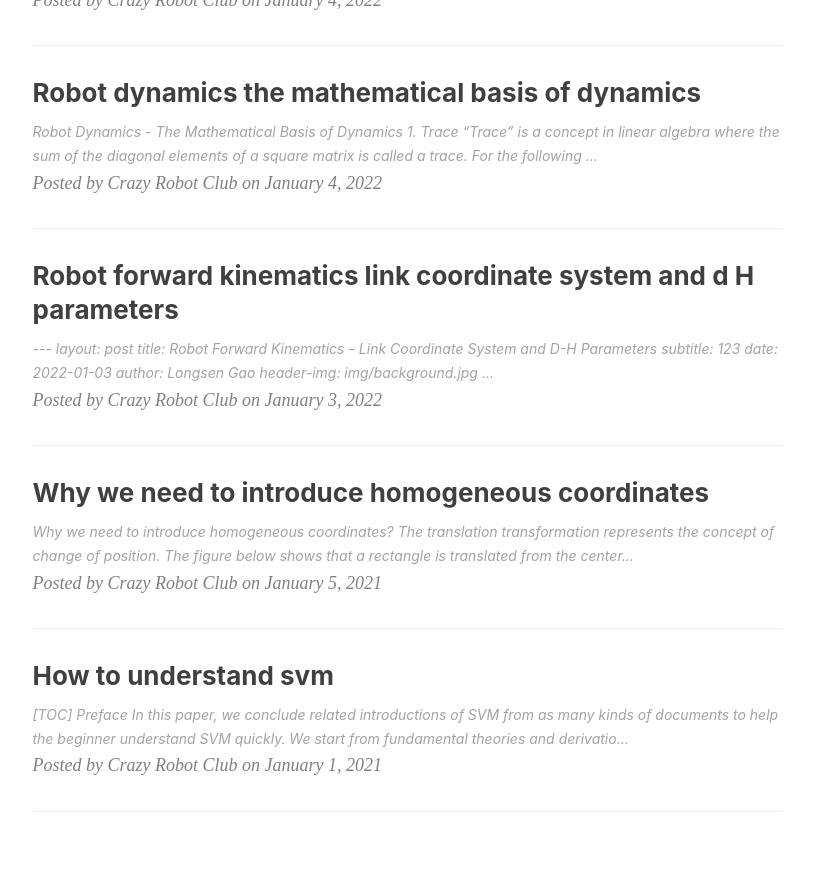
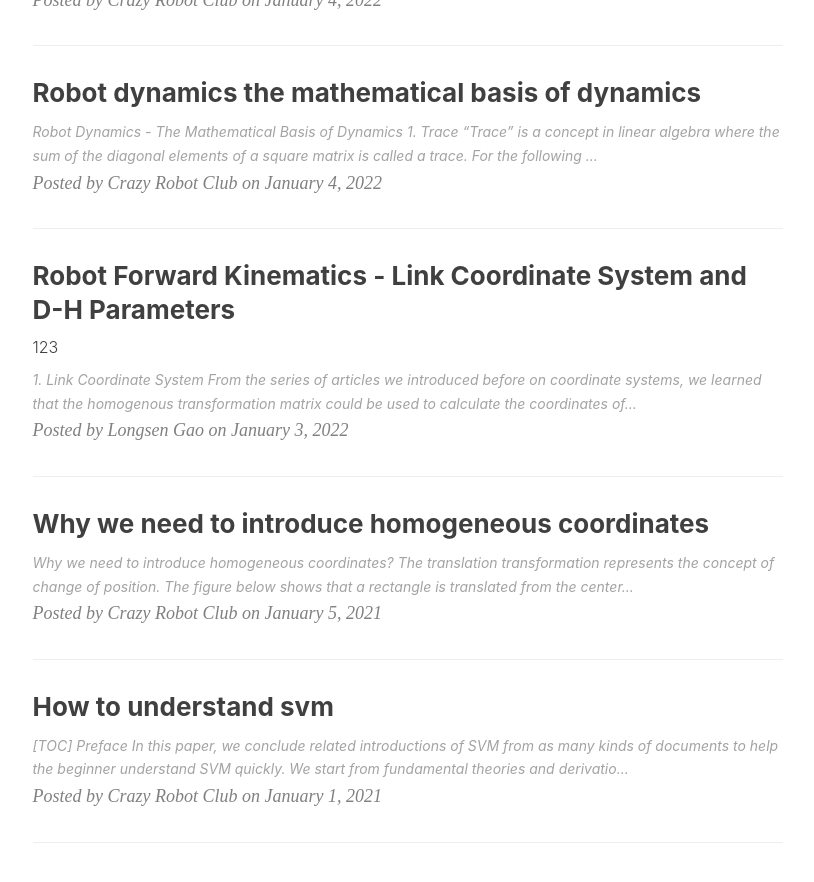
Before and after one commit to gaolongsen/gaolongsen.github.io, a Jekyll site: the page built from index.html, in a window 1280 px wide and 900 px high, scrolled down 1018 px. Shown: the top 882 px of the window, without its empty margins (135-949 px from the left). Built offline with Jekyll 4.4.1, drawn with Linux system fonts in a browser that asks for light colours; nearby versions of some CDN libraries; the list of posts is cut into pages by our own code; comment, search, counter and statistics services are not loaded.

Commit message:
Update 2022-01-03-Robot Forward Kinematics - Link Coordinate System and D-H Parameters.md

````diff
--- a/_posts/2022-01-03-Robot Forward Kinematics - Link Coordinate System and D-H Parameters.md
+++ b/_posts/2022-01-03-Robot Forward Kinematics - Link Coordinate System and D-H Parameters.md
@@ -1,6 +1,3 @@
-
-
-```
 ---
 layout:     post
 title:      Robot Forward Kinematics - Link Coordinate System and D-H Parameters
@@ -13,9 +10,6 @@ tags:
     - Robot Forward Kinematics
     - DH Parameter
 ---
-```
-
-## Robot Forward Kinematics - Link Coordinate System and D-H Parameters
 
 ## 1. Link Coordinate System
 
````
